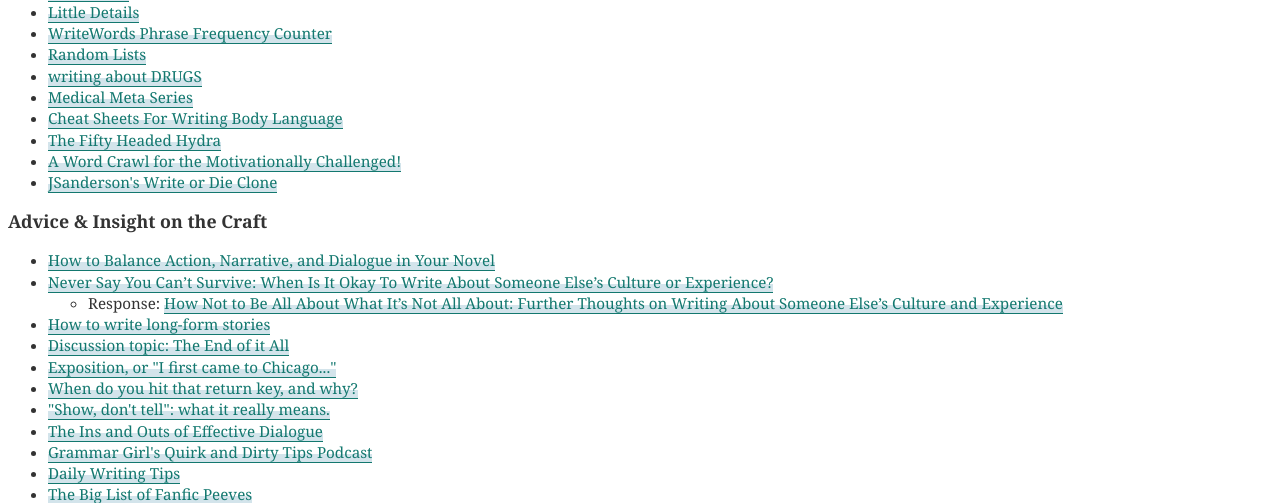
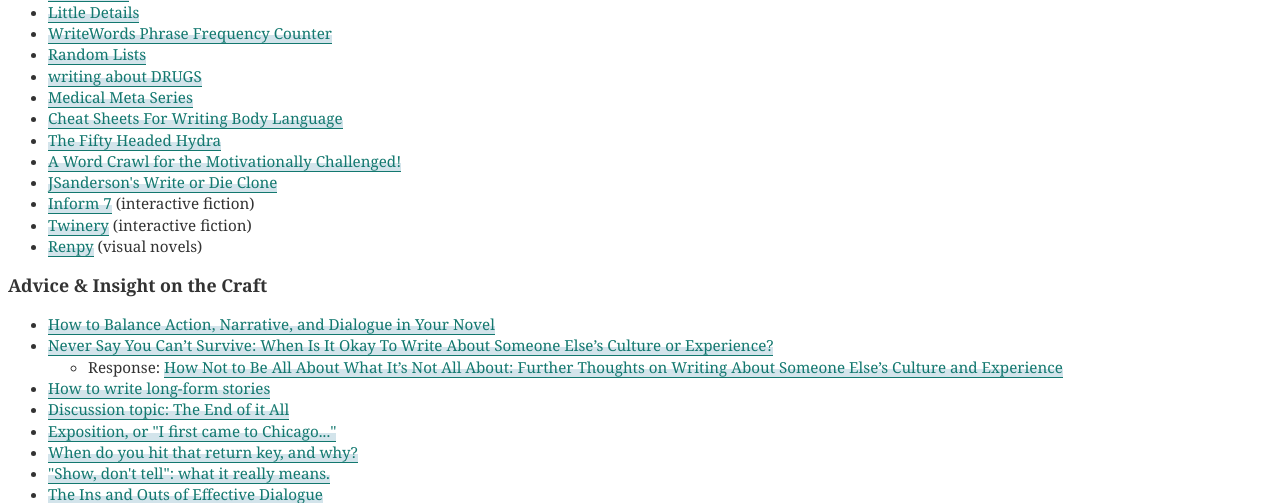
Before and after one commit to aroceu/links, a PHP site: page /writing.php in a window 1280 px wide. Shown: the part 278-781 px from the top of the page. Run offline with PHP 8.4, Linux system fonts and the light colour scheme.

Commit message:
Added writing links

```diff
--- a/writing.php
+++ b/writing.php
@@ -24,6 +24,10 @@
         <li><a href="http://lilaclynx.net/hydra.html" target="blank">The Fifty Headed Hydra</a></li>
         <li><a href="http://lilaclynx.net/wordcount.html" target="blank">A Word Crawl for the Motivationally Challenged!</a></li>
         <li><a href="http://lilaclynx.net/wod.html" target="blank">JSanderson's Write or Die Clone</a></li>
+        <li><a href="https://ganelson.github.io/inform-website/" target="_blank">Inform 7</a> (interactive fiction)</li>
+        <li><a href="https://twinery.org/" target="_blank">Twinery</a> (interactive fiction)</li>
+        <li><a href="https://www.renpy.org/" target="_blank">Renpy</a> (visual novels)</li>
+
 </ul>
 
 
```
Also changed, not shown: updates.php (+9 -2 lines).
